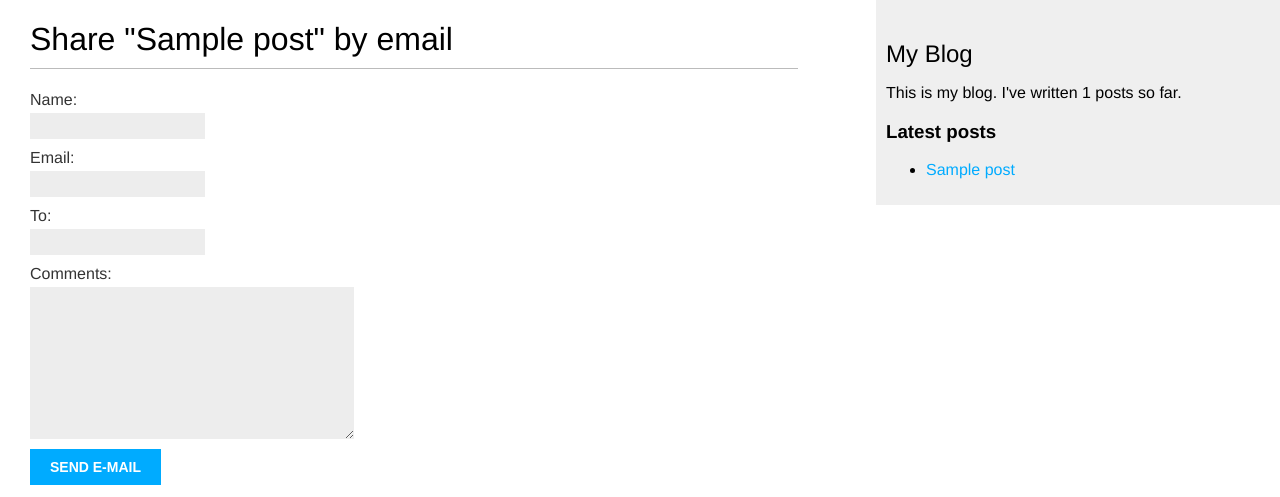
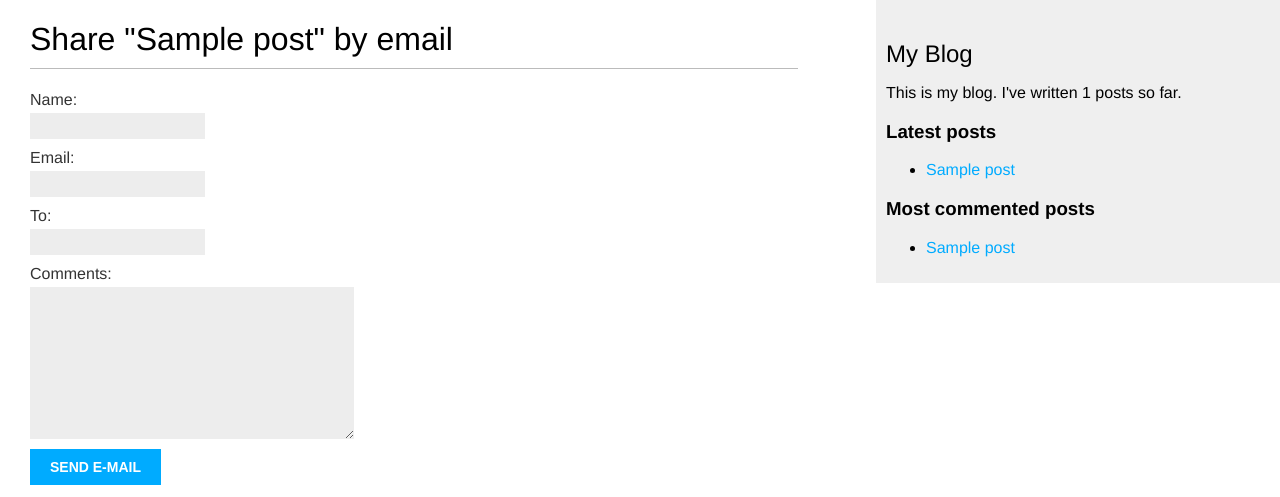
Before and after one commit to jgonz19buffs/CIDM6325-0, a Django app: page /blog/1/share/ in a window 1280 px wide. Shown: the top 497 px of the page. Run offline with Django 5.2, Linux system fonts and the light colour scheme; tables that the repository leaves empty hold one stand-in row (values such as "Sample post").

Commit message:
create template tag returning queryset

```diff
--- a/blogsite/blog/templates/blog/base.html
+++ b/blogsite/blog/templates/blog/base.html
@@ -19,6 +19,15 @@
     </p>
     <h3>Latest posts</h3>
     {% show_latest_posts 3 %}
+    <h3>Most commented posts</h3>
+    {% get_most_commented_posts as most_commented_posts %}
+    <ul>
+      {% for post in most_commented_posts %}
+        <li>
+          <a href="{{ post.get_absolute_url }}">{{ post.title }}</a>
+        </li>
+      {% endfor %}
+    </ul>
   </div>
 </body>
 </html>
--- a/blogsite/blog/templatetags/blog_tags.py
+++ b/blogsite/blog/templatetags/blog_tags.py
@@ -1,4 +1,5 @@
 from django import template
+from django.db.models import Count
 from ..models import Post
 
 register = template.Library()
@@ -11,3 +12,9 @@ def total_posts():
 def show_latest_posts(count=5):
     latest_posts = Post.published.order_by('-publish')[:count]
     return {'latest_posts': latest_posts}
+
+@register.simple_tag
+def get_most_commented_posts(count=5):
+    return Post.published.annotate(
+        total_comments=Count('comments')
+    ).order_by('-total_comments')[:count]
```
